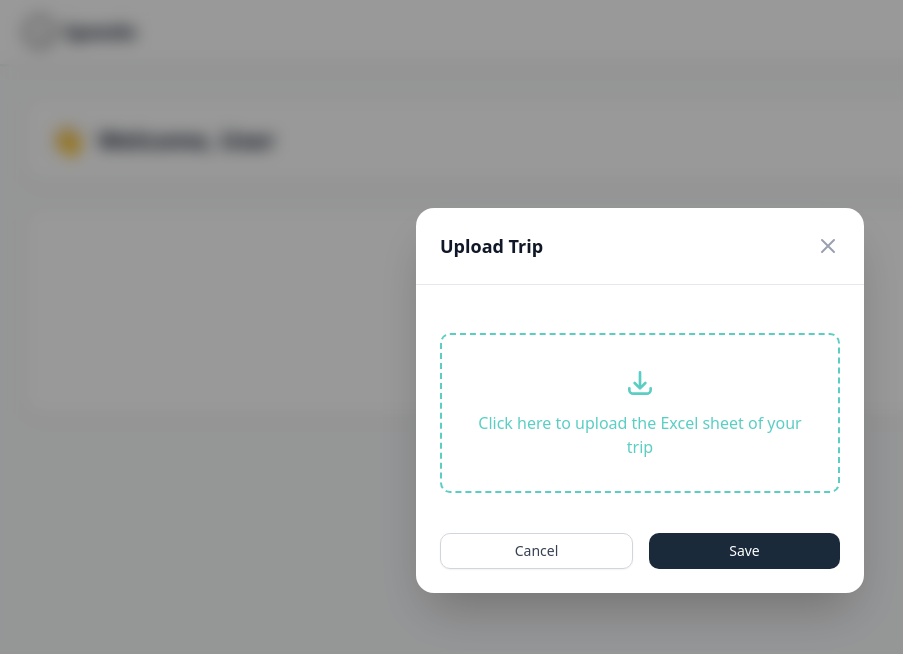
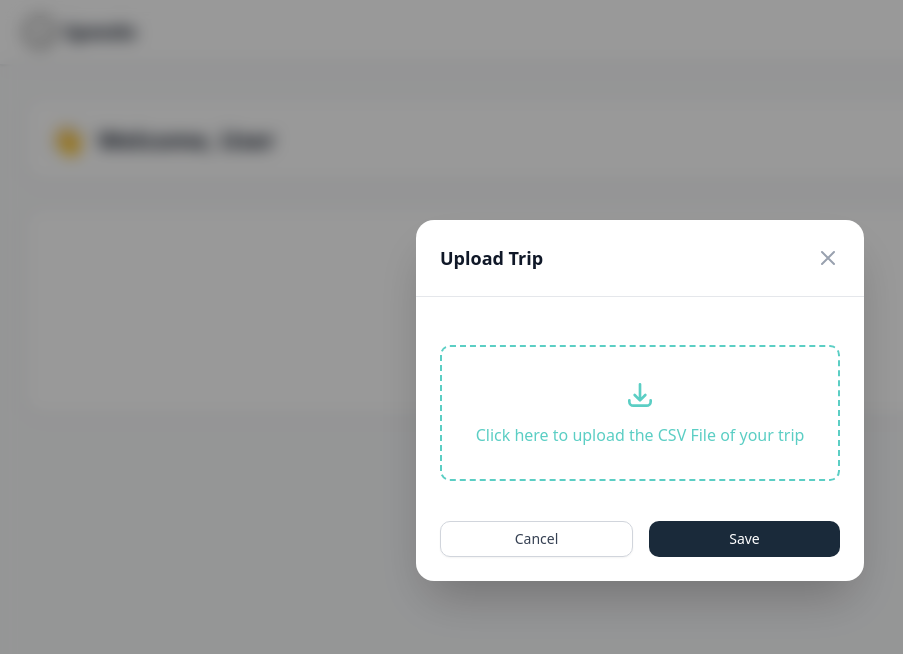
Before and after one commit to Ansar1503/SpeedoFrontend, a React (Vite) app: page /dashboard in a window 1280 px wide. Both pictures are taken after a click on the button "Upload Trip". Shown: the top 654 px of the page, without its empty margins (0-903 px from the left). Built offline with nearby package versions, Linux system fonts and the light colour scheme.

Commit message:
trip upload modal csv update

```diff
--- a/src/components/TripUploadModal.tsx
+++ b/src/components/TripUploadModal.tsx
@@ -146,7 +146,7 @@ export function UploadTripModal({
                 <p className="text-[#5bcec4] font-medium">{file.name}</p>
               ) : (
                 <p className="text-[#5bcec4] font-medium">
-                  Click here to upload the Excel sheet of your trip
+                  Click here to upload the CSV File of your trip
                 </p>
               )}
             </div>
```
